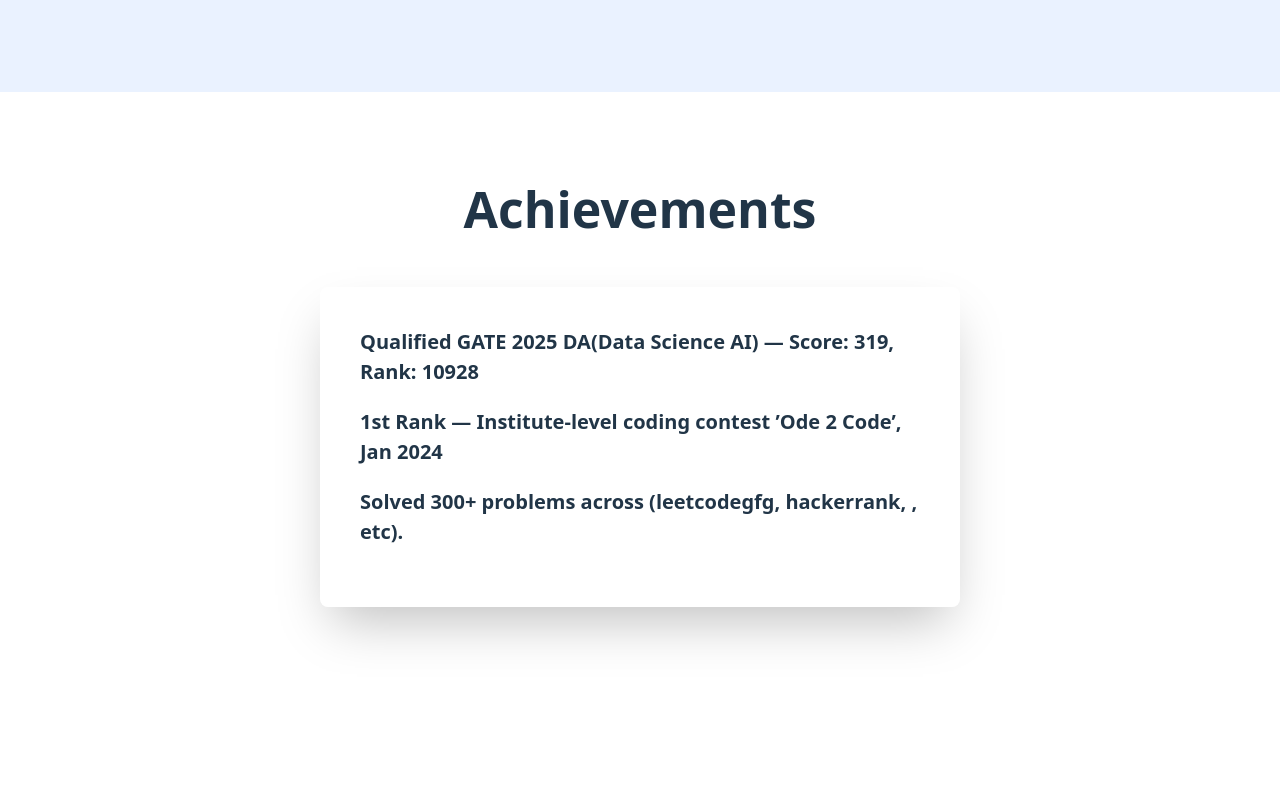
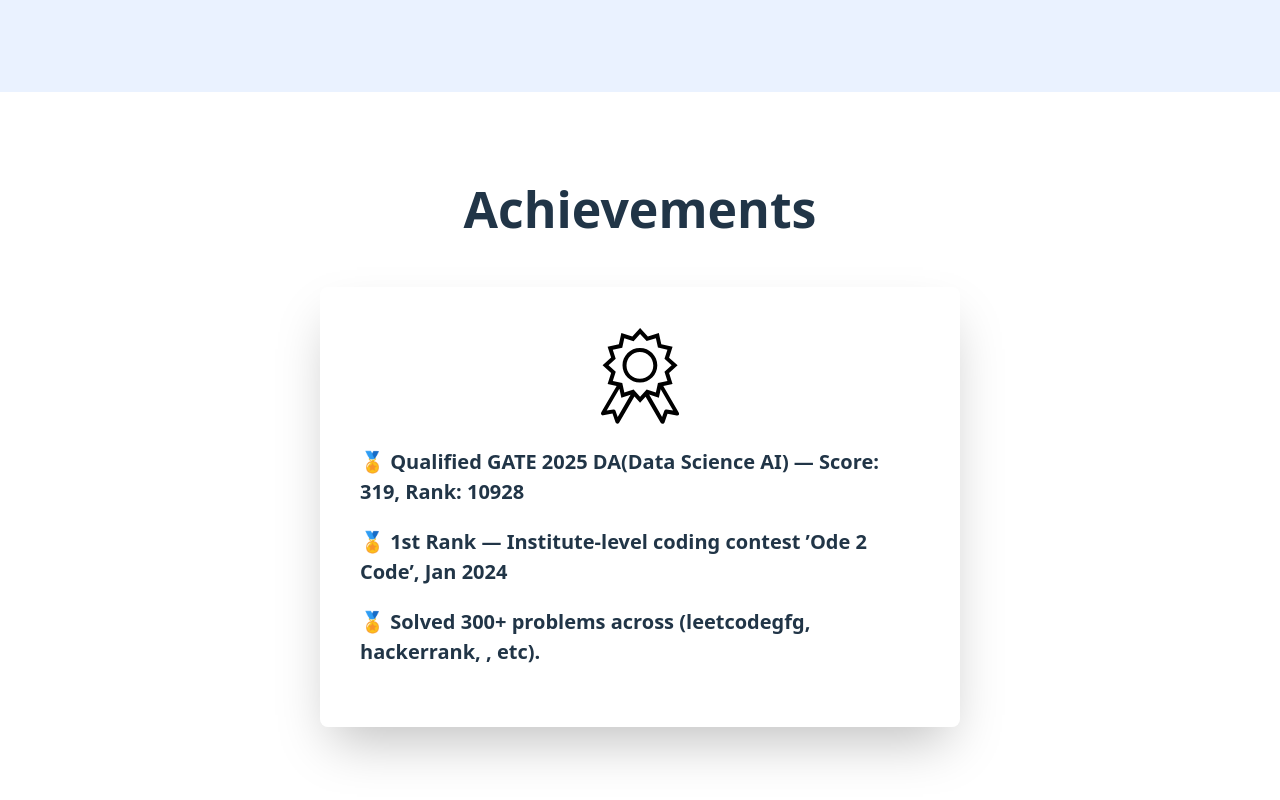
Before and after one commit to alpha-Gautam/gautammaurya, a React (Vite) app: page / in a window 1280 px wide. Shown: the part 4032-4832 px from the top of the page. Built offline with nearby package versions, Linux system fonts and the light colour scheme.

Commit message:
Add AchievementsIcons component and update Achievements layout for improved presentation

```diff
--- a/src/assets/icons.jsx
+++ b/src/assets/icons.jsx
@@ -39,3 +39,25 @@ export function CollegeIcons() {
     </svg>
   );
 }
+
+export function AchievementsIcons() {
+  return (
+    <svg
+      fill="#000000"
+      height="100px"
+      width="100px"
+      version="1.1"
+      xmlns="http://www.w3.org/2000/svg"
+      viewBox="0 0 512 512"
+      xmlns:xlink="http://www.w3.org/1999/xlink"
+      enable-background="new 0 0 512 512"
+    >
+      <g>
+        <g>
+          <path d="m344.6,195.8c0-48.8-39.9-88.5-89.1-88.5-49.1,0-89.1,39.7-89.1,88.5s39.9,88.5 89.1,88.5c49.1,0.1 89.1-39.6 89.1-88.5zm-89.1,69.2c-37.9,0-68.6-30.5-68.6-68.2s30.7-68.2 68.6-68.2c37.9,0 68.6,30.5 68.6,68.2s-30.7,68.2-68.6,68.2z" />
+          <path d="m454.1,438l-78.8-135.9 47.5-10.3-17.9-55.9 43.6-39.5-43.6-39.5 17.9-55.9-57.7-12.5-12.6-57.5-56.3,17.8-39.7-43.3-39.8,43.4-56.2-17.9-12.6,57.3-57.7,12.5 17.9,55.9-43.6,39.5 43.6,39.5-17.9,55.9 46.1,10-78.4,135.4c-5.1,9.2 2.8,17.2 10.2,15.3l47.1-9.2 15.4,44.8c2.4,7.6 13.6,10.7 18.4,2l78.5-134.4 29,31.7 28.1-30.6 77.4,133.3c5.5,9.1 17.5,5.6 19.5-1l15.4-44.8 47.1,9.2c8.5,2.4 16.1-5.6 10.1-15.3zm-312.3,22.4l-11.3-31.5c-1-4.1-5.1-7.1-9.2-7.1-1,0-1,0-2,0l-33.8,6.1 64.9-112.1 10.1,45.9 47.2-14.9-65.9,113.6zm81.3-140l-47.3,15-10.6-48.2-48.5-10.5 15.1-47-36.8-33.4 36.7-33.2-15.1-47 48.5-10.5 10.6-48.2 47.3,15 33.4-36.5 33.6,36.4 47.3-15 10.6,48.2 48.5,10.5-15.1,47 36.7,33.2-36.7,33.2 15.1,47-48.5,10.5-10.6,48.2-47.3-15-33.4,36.5-33.5-36.2zm168.6,101.4c-5.1,0-9.2,2-11.3,7.1l-11.3,31.5-66.3-114.5 49.7,15.7 9.5-43 63.5,109.2-33.8-6z" />
+        </g>
+      </g>
+    </svg>
+  );
+}
--- a/src/components/Achievements.jsx
+++ b/src/components/Achievements.jsx
@@ -1,19 +1,25 @@
 import React from "react";
+import { AchievementsIcons } from "../assets/icons";
 
 function Achievements() {
   return (
     <div className="min-h-screen flex flex-col items-center bg-white/10 pt-20">
       <div className="text-[50px] font-bold">Achievements</div>
 
-      <div className="flex flex-col p-10 mt-10 w-[50%] min-h-50% shadow-2xl rounded-lg bg-white/20">
+      <div className="flex flex-col items-center p-10 mt-10 w-[50%] min-h-50% shadow-2xl rounded-lg bg-white/20">
+        <div className="flex justify-center  mb-5">
+          <span>
+            <AchievementsIcons />
+          </span>
+        </div>
         <span className="text-[20px] font-semibold mb-5">
-          Qualified GATE 2025 DA(Data Science AI) — Score: 319, Rank: 10928
+          🏅 Qualified GATE 2025 DA(Data Science AI) — Score: 319, Rank: 10928
         </span>
         <span className="text-[20px] font-semibold mb-5">
-          1st Rank — Institute-level coding contest ’Ode 2 Code’, Jan 2024
+          🏅 1st Rank — Institute-level coding contest ’Ode 2 Code’, Jan 2024
         </span>
         <span className="text-[20px] font-semibold mb-5">
-          Solved 300+ problems across (leetcodegfg, hackerrank, , etc).
+          🏅 Solved 300+ problems across (leetcodegfg, hackerrank, , etc).
         </span>
       </div>
     </div>
```
